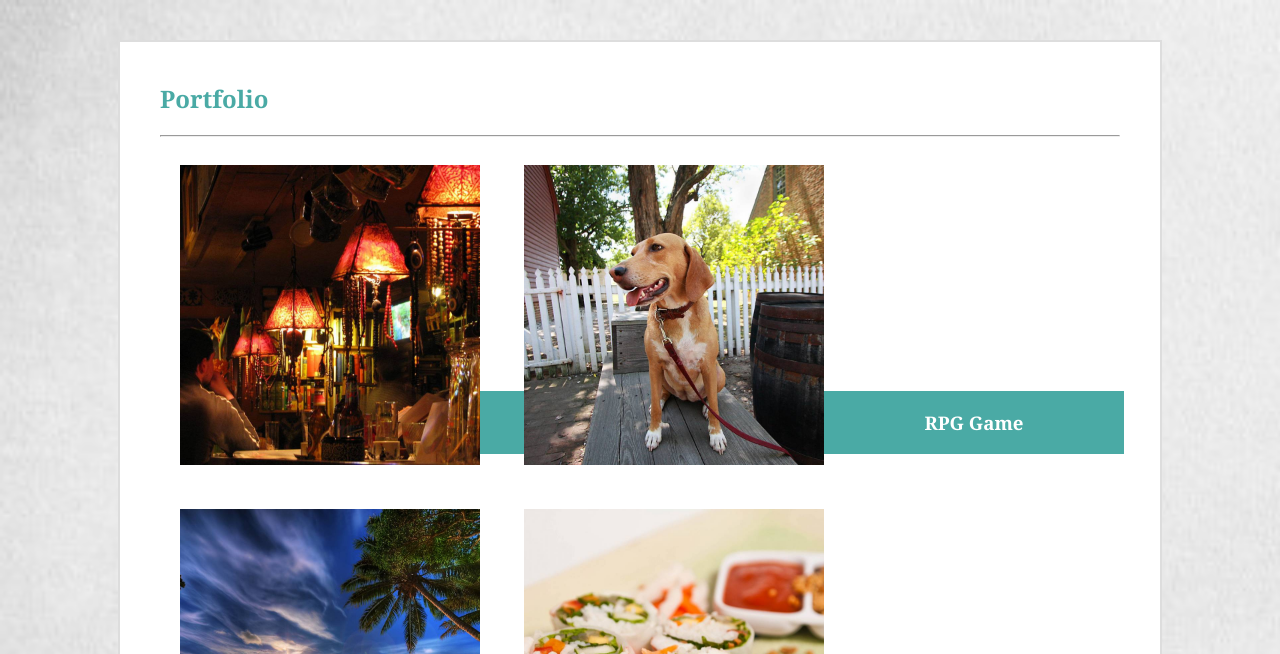
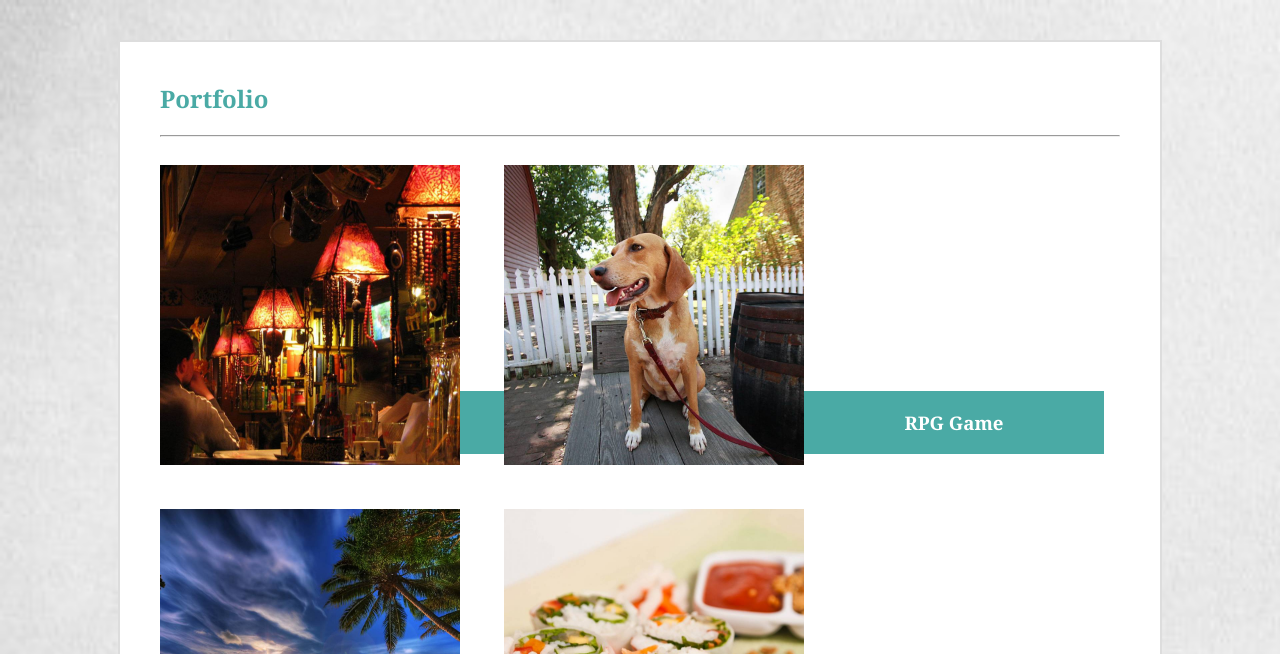
Before and after one commit to max-magura/basic-portfolio, a plain HTML site: page portfolio.html in a window 1280 px wide. Shown: the part 146-800 px from the top of the page. Drawn offline with Linux system fonts and the light colour scheme.

Commit message:
fixed portfolio css so that images align with header

```diff
--- a/css/portfolio-style.css
+++ b/css/portfolio-style.css
@@ -107,6 +107,11 @@ p {
     margin-bottom: 80px;
 }
 
+.images-container {
+    position: relative;
+    left: -20px;
+}
+
 img {
     width: 300px;
     height: 300px;
--- a/portfolio.html
+++ b/portfolio.html
@@ -31,6 +31,7 @@
 
             <hr>
 
+            <div class="images-container">
                 <div class="container" class="container-hang">
                     <img src="images/hangman.jpg">
                     <div class="text-block">
@@ -65,7 +66,7 @@
                             <h3>Rock Scissors Paper</h3>
                     </div>
                 </div>
-
+            </div>
         </section>
 
     </div>
```
Also changed, not shown: 1 other file. Lines whose indentation alone changed are shown as unchanged.
